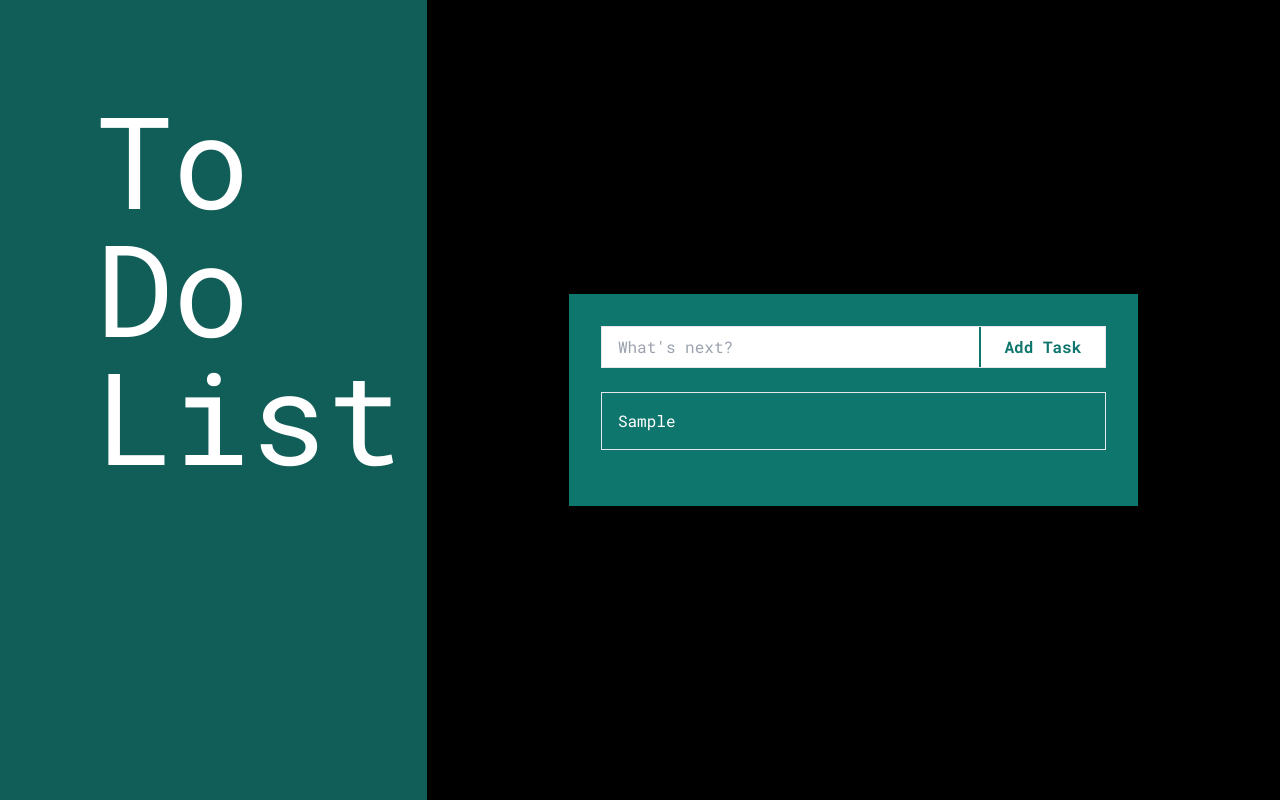
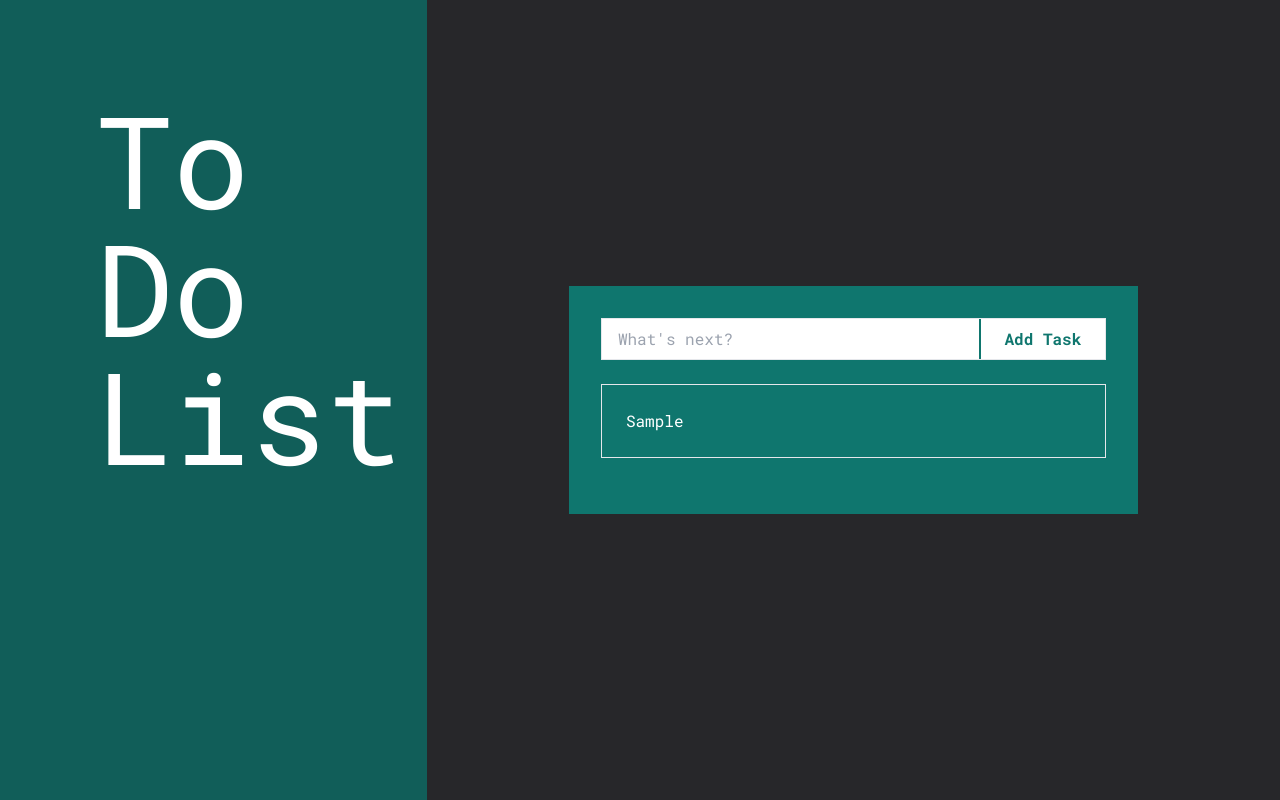
Before and after one commit to Chet4nSingh/React-ToDoList, a React (Vite) app: page / in a window 1280 px wide. Both pictures are taken after typing "Sample" into the empty fields and a click on the button "Add Task". Built offline with nearby package versions, Linux system fonts and the light colour scheme.

Commit message:
Edit Feature Added

```diff
--- a/src/components/List.jsx
+++ b/src/components/List.jsx
@@ -6,6 +6,11 @@ export default function List() {
   const input = useRef();
 
   function handleAddTask() {
+
+    if (input.current.value.trim() === '') {
+      return;
+    }
+
     const newTask = {
       task: input.current.value,
       id: Math.random() * 1000,
@@ -20,7 +25,7 @@ export default function List() {
   }
 
   return (
-    <main className="w-2/3 bg-black text-white flex justify-center items-center">
+    <main className="w-2/3 bg-zinc-800 text-white flex justify-center items-center">
       <div id="list" className="w-2/3 bg-teal-700 p-8">
         <div className="border flex justify-between">
           <input
--- a/src/components/Task.jsx
+++ b/src/components/Task.jsx
@@ -1,10 +1,32 @@
+import { useState } from "react";
+
 export default function Task({ task, onDelete }) {
+  const [isEditing, setIsEditing] = useState(false);
+  const [editedTask, setEditedTask] = useState(task.task);
+
+  function handleEditTask() {
+    setIsEditing(prevState => !prevState);
+  }
+
+  function handleChange(e) {
+    task.task = e.target.value;
+    setEditedTask(e.target.value);
+  }
+
   return (
     <li className="p-4 my-6 group flex justify-between items-center border hover:scale-[1.025]">
-      <p>{task.task}</p>
+      {isEditing ? (
+        <input type="text" onChange={handleChange} value={editedTask} className="p-2 pl-4 w-3/4 outline-none text-black" />
+      ) : (
+        <p className="p-2 w-3/4" >{editedTask}</p>
+      )}
       <div className="hidden gap-4 group-hover:block">
-        <button>
-          <i className="fas fa-edit mr-4 hover:scale-110 hover:text-yellow-400"></i>
+        <button onClick={handleEditTask}>
+          {isEditing ? (
+            <i className="fas fa-save mr-4 hover:scale-110 hover:text-yellow-400"></i>
+          ) : (
+            <i className="fas fa-edit mr-4 hover:scale-110 hover:text-yellow-400"></i>
+          )}
         </button>
         <button onClick={() => onDelete(task.id)}>
           <i className="fa fa-trash mr-2 hover:scale-110 hover:text-red-400"></i>
```
